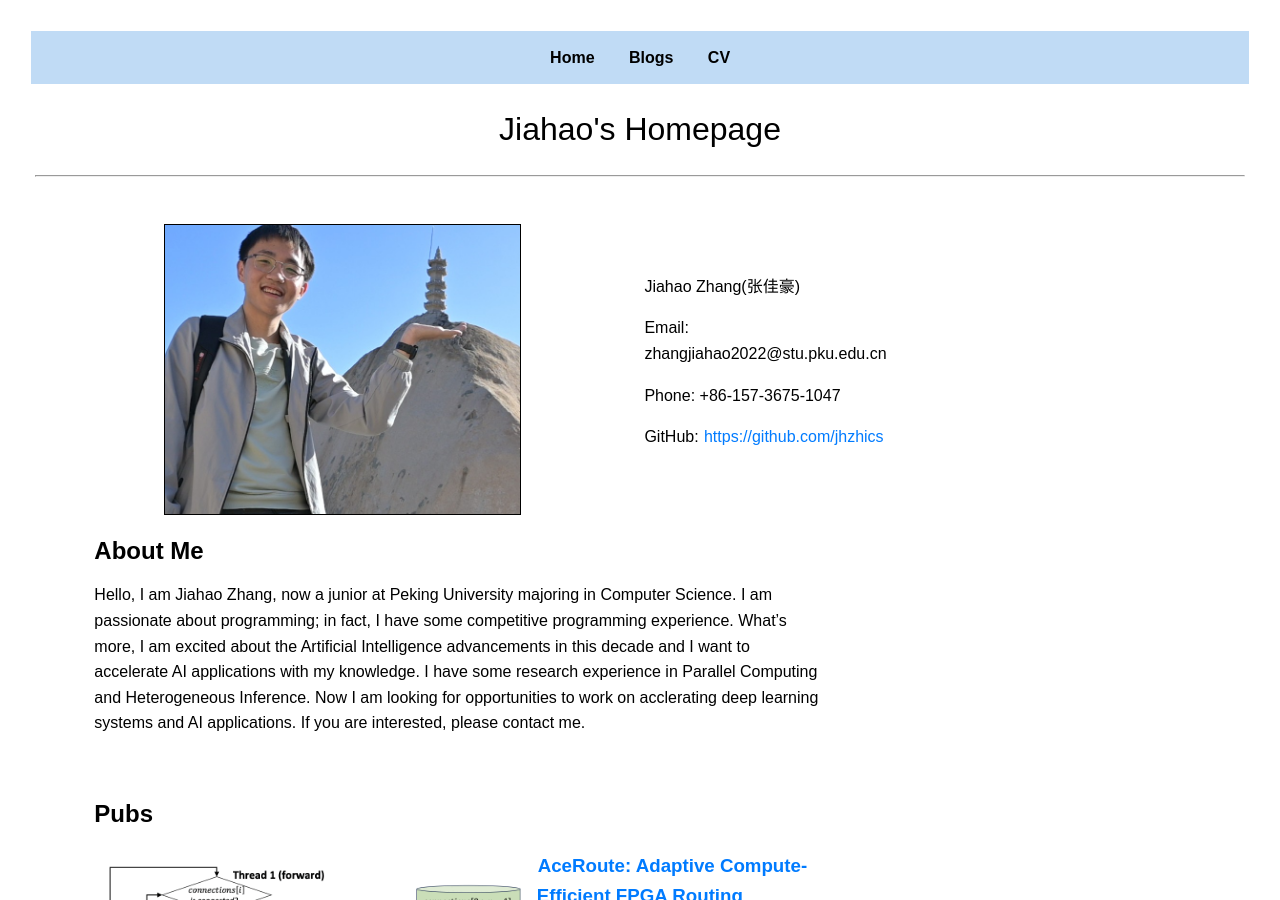
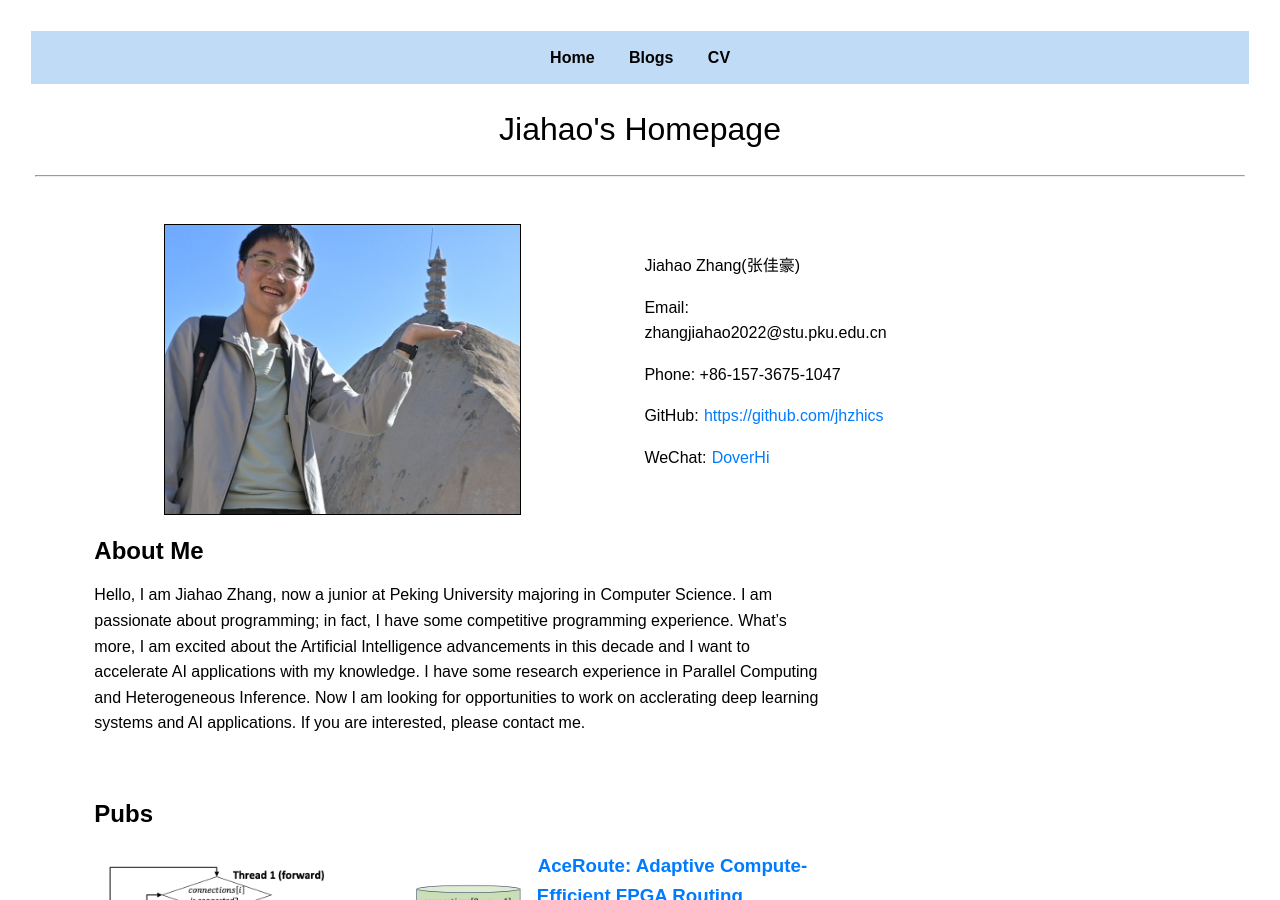
Before and after one commit to jhzhics/jhzhics.github.io, a Jekyll site: the page built from index.html, in a window 1280 px wide and 900 px high. Built offline with Jekyll 4.4.1, drawn with Linux system fonts in a browser that asks for light colours.

Commit message:
chore: update

```diff
--- a/_config.yml
+++ b/_config.yml
@@ -10,6 +10,7 @@ name: Jiahao Zhang(张佳豪)
 email: zhangjiahao2022@stu.pku.edu.cn
 github: https://github.com/jhzhics
 phone: +86-157-3675-1047
+wechat: DoverHi
 
 collections:
   experience:
--- a/_layouts/home.html
+++ b/_layouts/home.html
@@ -20,6 +20,7 @@ layout: default
         <p>Phone: {{ site.phone }}</p>
         {% endif %}
         <p>GitHub: <a href="{{ site.github }}">{{ site.github }}</a></p>
+        <p>WeChat: <a href="assets/home/WeChat.jpg">{{ site.wechat }}</a></p>
     </div>
 </div>
 
```
Also changed, not shown: assets/home/WeChat.jpg (added), 1 other file.
